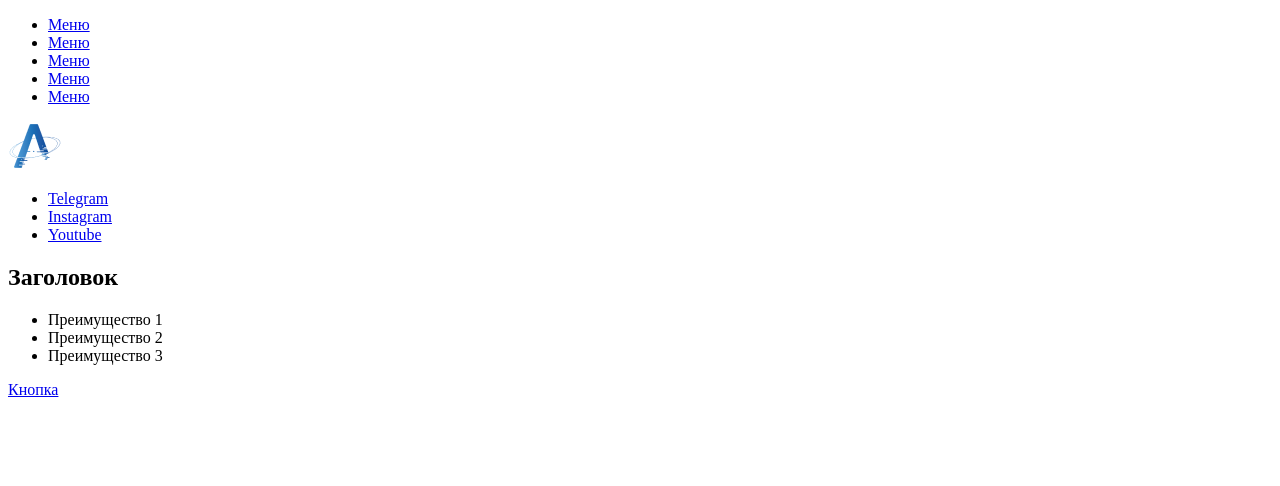
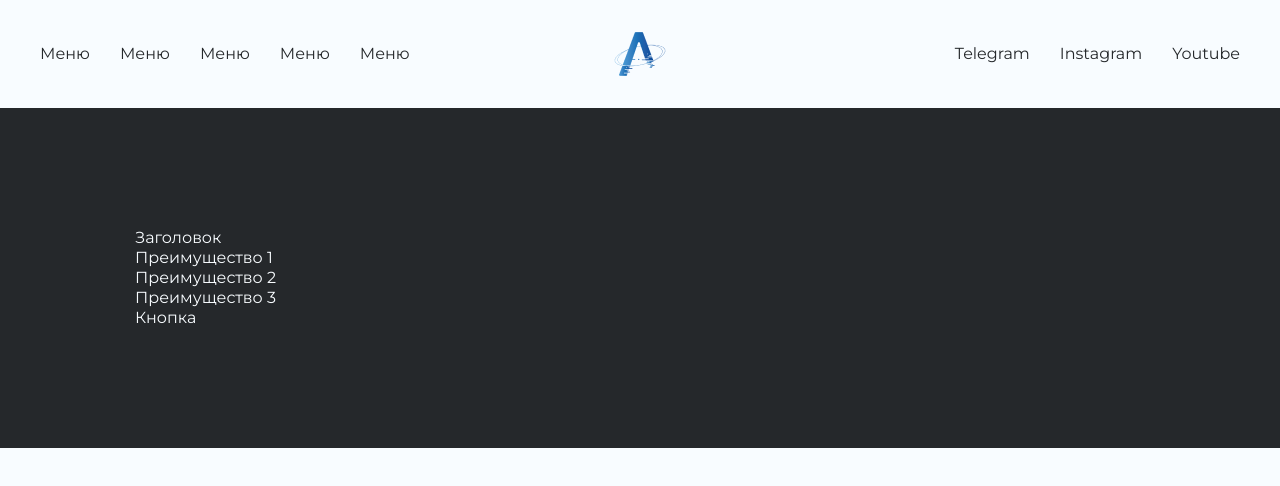
Before and after one commit to Falamelka/maket2sam70, a plain HTML site: page index.html in a window 1280 px wide. Drawn offline with Linux system fonts and the light colour scheme; the site is published under a folder, as on GitHub Pages, so addresses that start at the root find nothing.

Commit message:
Add files via upload

```diff
--- a/index.html
+++ b/index.html
@@ -6,9 +6,9 @@
   <meta name="viewport" content="width=device-width, initial-scale=1.0">
   <title>Макет 2 самостоятельно</title>
 
-  <link rel="stylesheet" href="/CSS/fonts.css">
-  <link rel="stylesheet" href="/CSS/reset.css">
-  <link rel="stylesheet" href="/CSS/style.css">
+  <link rel="stylesheet" href="./CSS/fonts.css">
+  <link rel="stylesheet" href="./CSS/reset.css">
+  <link rel="stylesheet" href="./CSS/style.css">
 
 </head>
 
```
